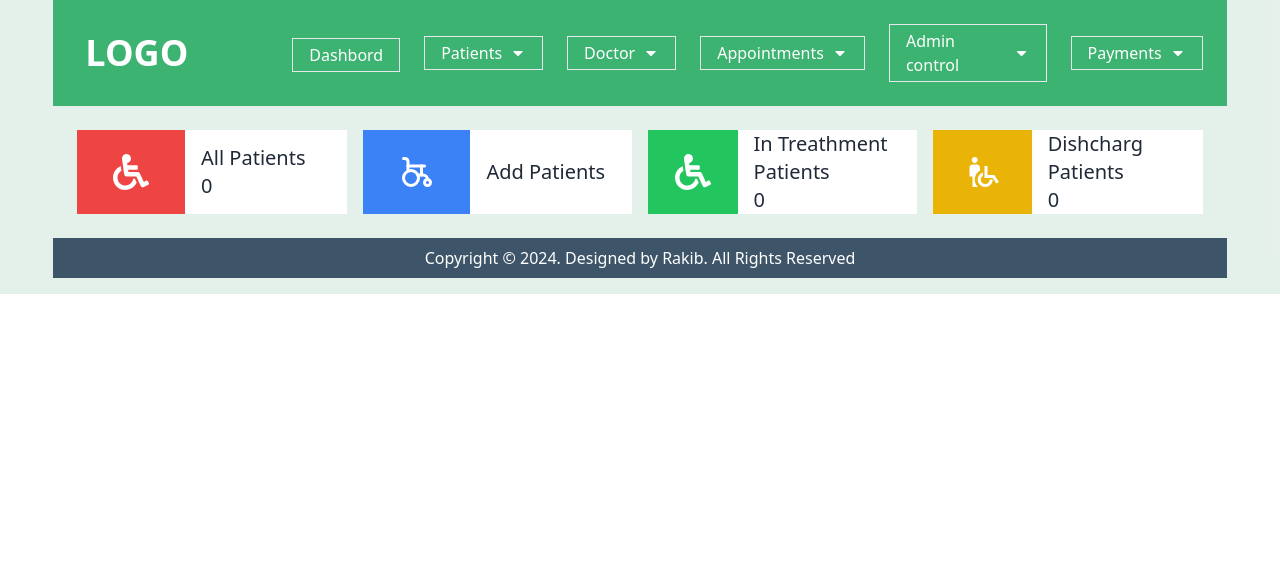
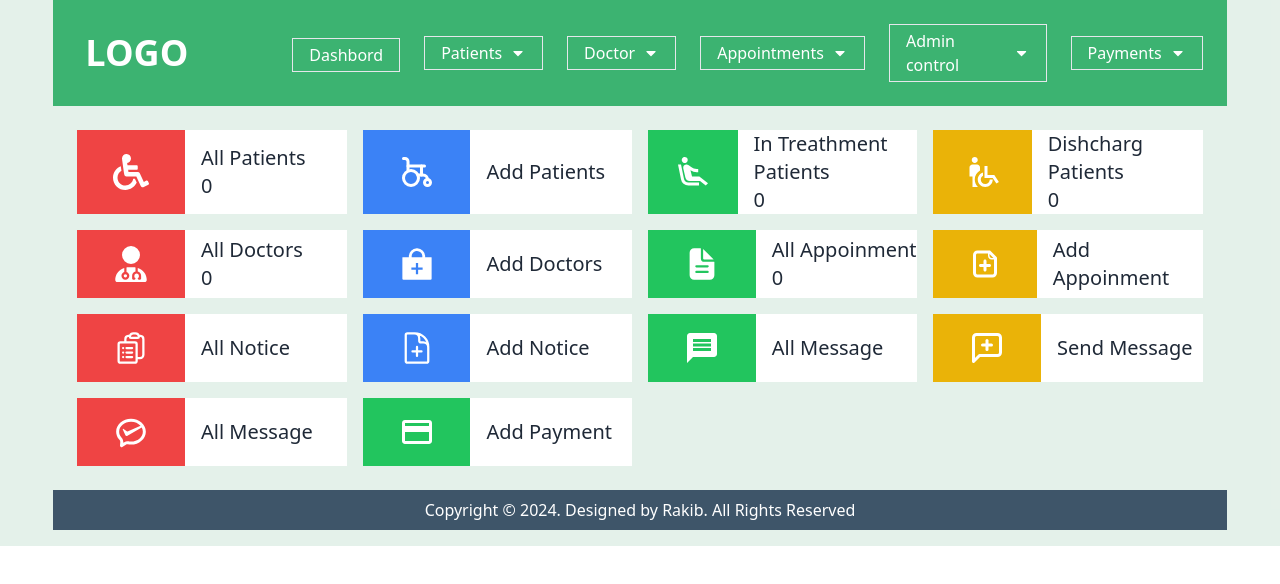
Before and after one commit to 0rakib0/Hospital-Management-Client, a React (Vite) app: page / in a window 1280 px wide. Shown: the top 584 px of the page. Built offline with nearby package versions, Linux system fonts and the light colour scheme; no server answers.

Commit message:
dashbord item add

```diff
--- a/src/Pages/Dashbord/Dashbord.jsx
+++ b/src/Pages/Dashbord/Dashbord.jsx
@@ -4,7 +4,15 @@ import useAuth from "../../Hook/useAuth"
 import { FaWheelchair } from "react-icons/fa";
 import { Link } from "react-router-dom";
 import { TbWheelchair } from "react-icons/tb";
-import { MdOutlineWheelchairPickup } from "react-icons/md";
+import { MdOutlineWheelchairPickup, MdOutlinePayment} from "react-icons/md";
+import { FaUserDoctor } from "react-icons/fa6";
+import { MdOutlineAirlineSeatReclineExtra, MdMessage } from "react-icons/md";
+import { IoBagAddSharp } from "react-icons/io5";
+import { IoDocumentText } from "react-icons/io5";
+import { TiDocumentAdd } from "react-icons/ti";
+import { HiOutlineClipboardDocumentList, HiOutlineDocumentPlus } from "react-icons/hi2";
+import { LuMessageSquarePlus } from "react-icons/lu";
+import { RiWechatPayLine } from "react-icons/ri";
 const Dashbord = () => {
 
     const asiouxSecure = useAxious()
@@ -47,7 +55,7 @@ const Dashbord = () => {
 
                 <div className="bg-white flex items-center">
                     <div className="h-full w-2/5 bg-green-500 p-4 flex items-center justify-center">
-                        <FaWheelchair className="text-4xl text-white"></FaWheelchair>
+                        <MdOutlineAirlineSeatReclineExtra  className="text-4xl text-white"></MdOutlineAirlineSeatReclineExtra >
                     </div>
                     <div className="ml-4 text-xl">
                         <p><Link>In Treathment Patients</Link></p>
@@ -63,11 +71,99 @@ const Dashbord = () => {
                         <p>0</p>
                     </div>
                 </div>
+                <div className="bg-white flex items-center">
+                    <div className="h-full w-2/5 bg-red-500 p-4 flex items-center justify-center">
+                        <FaUserDoctor className="text-4xl text-white"></FaUserDoctor>
+                    </div>
+                    <div className="ml-4 text-xl">
+                        <p><Link>All Doctors</Link></p>
+                        <p>0</p>
+                    </div>
+                </div>
+                <div className="bg-white flex items-center">
+                    <div className="h-full w-2/5 bg-blue-500 p-4 flex items-center justify-center">
+                        <IoBagAddSharp className="text-4xl text-white"></IoBagAddSharp>
+                    </div>
+                    <div className="ml-4 text-xl">
+                        <p><Link>Add Doctors</Link></p>
+                    </div>
+                </div>
+
+                <div className="bg-white flex items-center">
+                    <div className="h-full w-2/5 bg-green-500 p-4 flex items-center justify-center">
+                        <IoDocumentText className="text-4xl text-white"></IoDocumentText>
+                    </div>
+                    <div className="ml-4 text-xl">
+                        <p><Link>All Appoinment</Link></p>
+                        <p>0</p>
+                    </div>
+                </div>
+
+                <div className="bg-white flex items-center">
+                    <div className="h-full w-2/5 bg-yellow-500 p-4 flex items-center justify-center">
+                        <TiDocumentAdd className="text-4xl text-white"></TiDocumentAdd>
+                    </div>
+                    <div className="ml-4 text-xl">
+                        <p><Link>Add Appoinment</Link></p>
+                    </div>
+                </div>
 
 
+                <div className="bg-white flex items-center">
+                    <div className="h-full w-2/5 bg-red-500 p-4 flex items-center justify-center">
+                        <HiOutlineClipboardDocumentList className="text-4xl text-white"></HiOutlineClipboardDocumentList>
+                    </div>
+                    <div className="ml-4 text-xl">
+                        <p><Link>All Notice</Link></p>
+                    </div>
+                </div>
+
+                <div className="bg-white flex items-center">
+                    <div className="h-full w-2/5 bg-blue-500 p-4 flex items-center justify-center">
+                        <HiOutlineDocumentPlus className="text-4xl text-white"></HiOutlineDocumentPlus>
+                    </div>
+                    <div className="ml-4 text-xl">
+                        <p><Link>Add Notice</Link></p>
+                    </div>
+                </div>
+                <div className="bg-white flex items-center">
+                    <div className="h-full w-2/5 bg-green-500 p-4 flex items-center justify-center">
+                        <MdMessage className="text-4xl text-white"></MdMessage>
+                    </div>
+                    <div className="ml-4 text-xl">
+                        <p><Link>All Message</Link></p>
+                    </div>
+                </div>
+                <div className="bg-white flex items-center">
+                    <div className="h-full w-2/5 bg-yellow-500 p-4 flex items-center justify-center">
+                        <LuMessageSquarePlus className="text-4xl text-white"></LuMessageSquarePlus>
+                    </div>
+                    <div className="ml-4 text-xl">
+                        <p><Link>Send Message</Link></p>
+                    </div>
+                </div>
+
+                <div className="bg-white flex items-center">
+                    <div className="h-full w-2/5 bg-red-500 p-4 flex items-center justify-center">
+                        <RiWechatPayLine className="text-4xl text-white"></RiWechatPayLine>
+                    </div>
+                    <div className="ml-4 text-xl">
+                        <p><Link>All Message</Link></p>
+                    </div>
+                </div>
+
+                <div className="bg-white flex items-center">
+                    <div className="h-full w-2/5 bg-green-500 p-4 flex items-center justify-center">
+                        <MdOutlinePayment className="text-4xl text-white"></MdOutlinePayment>
+                    </div>
+                    <div className="ml-4 text-xl">
+                        <p><Link>Add Payment</Link></p>
+                    </div>
+                </div>
             </div>
         </div>
     )
 }
 
+
 export default Dashbord
```
